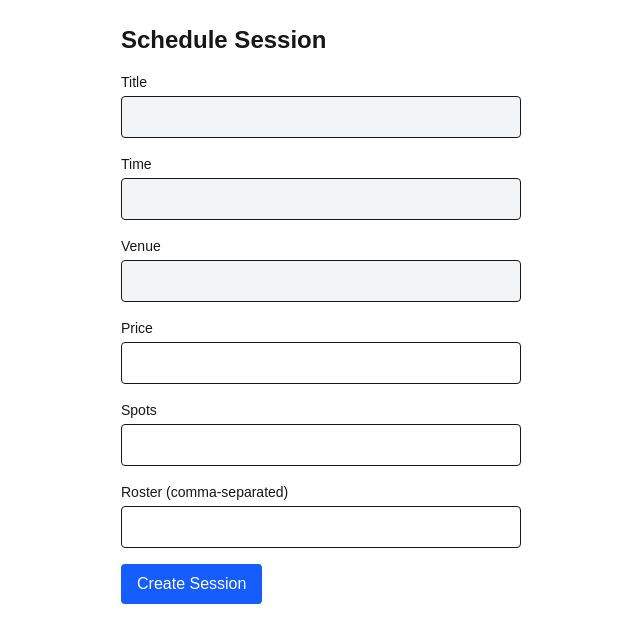
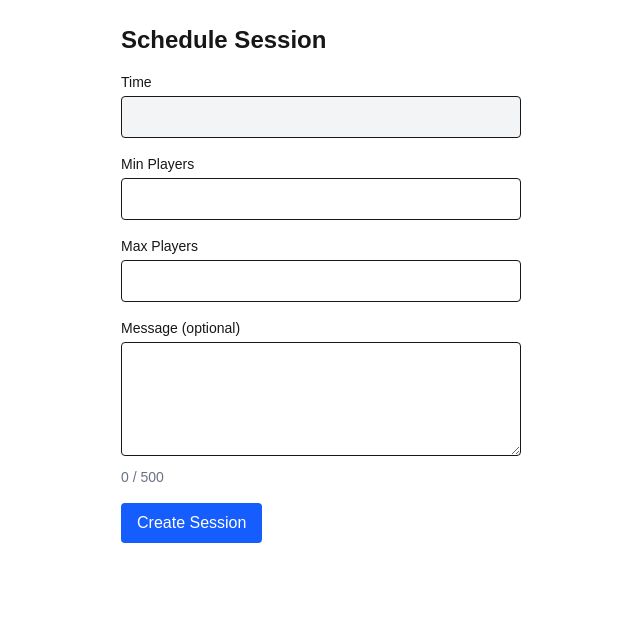
Before and after one commit to verypal/gamepop, a Next.js app: page /admin/sessions/new/schedule in a window 1280 px wide. Shown: the top 642 px of the page, without its empty margins (319-959 px from the left). Built offline with nearby package versions, Linux system fonts and the light colour scheme.

Commit message:
feat: add player limits and optional message

```diff
--- a/src/app/admin/sessions/new/schedule/page.tsx
+++ b/src/app/admin/sessions/new/schedule/page.tsx
@@ -11,22 +11,24 @@ const storageKey = "sessionForm";
 export default function SchedulePage() {
   const [state, dispatch] = useFormState(createSession, initialState);
   const router = useRouter();
-  const [title, setTitle] = useState("");
   const [date, setDate] = useState("");
   const [startTime, setStartTime] = useState("");
   const [endTime, setEndTime] = useState("");
-  const [venue, setVenue] = useState("");
+  const [minPlayers, setMinPlayers] = useState("");
+  const [maxPlayers, setMaxPlayers] = useState("");
+  const [minError, setMinError] = useState<string | null>(null);
+  const [maxError, setMaxError] = useState<string | null>(null);
+  const [message, setMessage] = useState("");
+  const [msgError, setMsgError] = useState<string | null>(null);
 
   useEffect(() => {
     const stored = typeof window !== "undefined" && localStorage.getItem(storageKey);
     if (stored) {
       try {
         const data = JSON.parse(stored);
-        setTitle(data.title || "");
         setDate(data.date || "");
         setStartTime(data.startTime || "");
         setEndTime(data.endTime || "");
-        setVenue(data.venue || data.location || "");
       } catch {
         // ignore malformed storage
       }
@@ -40,29 +42,76 @@ export default function SchedulePage() {
     }
   }, [state, router]);
 
+  const handleMinChange = (e: React.ChangeEvent<HTMLInputElement>) => {
+    const value = e.target.value;
+    setMinPlayers(value);
+    const num = Number(value);
+    if (!value || num < 1) {
+      setMinError("Min players must be at least 1");
+    } else {
+      setMinError(null);
+      if (maxPlayers) {
+        const max = Number(maxPlayers);
+        if (max < num) {
+          setMaxError("Max players must be ≥ min players");
+        } else if (max > 100) {
+          setMaxError("Max players cannot exceed 100");
+        } else {
+          setMaxError(null);
+        }
+      }
+    }
+  };
+
+  const handleMaxChange = (e: React.ChangeEvent<HTMLInputElement>) => {
+    const value = e.target.value;
+    setMaxPlayers(value);
+    const num = Number(value);
+    const min = Number(minPlayers);
+    if (!value) {
+      setMaxError("Max players is required");
+    } else if (num < min) {
+      setMaxError("Max players must be ≥ min players");
+    } else if (num > 100) {
+      setMaxError("Max players cannot exceed 100");
+    } else {
+      setMaxError(null);
+    }
+  };
+
+  const handleMessageChange = (
+    e: React.ChangeEvent<HTMLTextAreaElement>
+  ) => {
+    const value = e.target.value;
+    setMessage(value);
+    if (value.length > 500) {
+      setMsgError("Message cannot exceed 500 characters");
+    } else {
+      setMsgError(null);
+    }
+  };
+
+  const handleSubmit = async (formData: FormData) => {
+    const msg = (formData.get("message") as string) || "";
+    formData.set("message", msg.replace(/\n/g, " "));
+    return dispatch(formData);
+  };
+
   return (
     <main className="min-h-screen p-6 max-w-md mx-auto">
       <h1 className="text-2xl font-semibold mb-4">Schedule Session</h1>
-      <form action={dispatch} className="space-y-4">
-        <div>
-          <label htmlFor="title" className="block text-sm font-medium mb-1">
-            Title
-          </label>
-          <input
-            id="title"
-            name="title"
-            value={title}
-            readOnly
-            className="w-full border rounded p-2 bg-gray-100"
-          />
-        </div>
+      <form action={handleSubmit} className="space-y-4">
         <div>
           <label htmlFor="time" className="block text-sm font-medium mb-1">
             Time
           </label>
           <input
             id="time"
-            value={date && startTime ? `${date} ${startTime}${endTime ? `-${endTime}` : ""}` : ""}
+            value={
+              date && startTime
+                ? `${date} ${startTime}${endTime ? `-${endTime}` : ""}`
+                : ""
+            }
             readOnly
             className="w-full border rounded p-2 bg-gray-100"
           />
@@ -71,39 +120,64 @@ export default function SchedulePage() {
           <input type="hidden" name="endTime" value={endTime} />
         </div>
         <div>
-          <label htmlFor="venue" className="block text-sm font-medium mb-1">
-            Venue
+          <label
+            htmlFor="minPlayers"
+            className="block text-sm font-medium mb-1"
+          >
+            Min Players
           </label>
           <input
-            id="venue"
-            name="venue"
-            value={venue}
-            readOnly
-            className="w-full border rounded p-2 bg-gray-100"
+            id="minPlayers"
+            name="minPlayers"
+            type="number"
+            required
+            min={1}
+            max={100}
+            value={minPlayers}
+            onChange={handleMinChange}
+            className="w-full border rounded p-2"
           />
+          {minError && <p className="text-red-500 text-sm">{minError}</p>}
         </div>
         <div>
-          <label htmlFor="price" className="block text-sm font-medium mb-1">
-            Price
+          <label
+            htmlFor="maxPlayers"
+            className="block text-sm font-medium mb-1"
+          >
+            Max Players
           </label>
-          <input id="price" name="price" className="w-full border rounded p-2" />
+          <input
+            id="maxPlayers"
+            name="maxPlayers"
+            type="number"
+            required
+            min={minPlayers ? Number(minPlayers) : 1}
+            max={100}
+            value={maxPlayers}
+            onChange={handleMaxChange}
+            className="w-full border rounded p-2"
+          />
+          {maxError && <p className="text-red-500 text-sm">{maxError}</p>}
         </div>
         <div>
-          <label htmlFor="spots" className="block text-sm font-medium mb-1">
-            Spots
+          <label
+            htmlFor="message"
+            className="block text-sm font-medium mb-1"
+          >
+            Message (optional)
           </label>
-          <input
-            id="spots"
-            name="spots"
-            type="number"
+          <textarea
+            id="message"
+            name="message"
+            value={message}
+            onChange={handleMessageChange}
+            rows={4}
             className="w-full border rounded p-2"
           />
-        </div>
-        <div>
-          <label htmlFor="roster" className="block text-sm font-medium mb-1">
-            Roster (comma-separated)
-          </label>
-          <input id="roster" name="roster" className="w-full border rounded p-2" />
+          <div className="text-sm text-gray-500 mt-1">
+            {message.length} / 500
+          </div>
+          {msgError && <p className="text-red-500 text-sm">{msgError}</p>}
         </div>
         {state.message && (
           <p className="text-red-500 text-sm">{state.message}</p>
```
